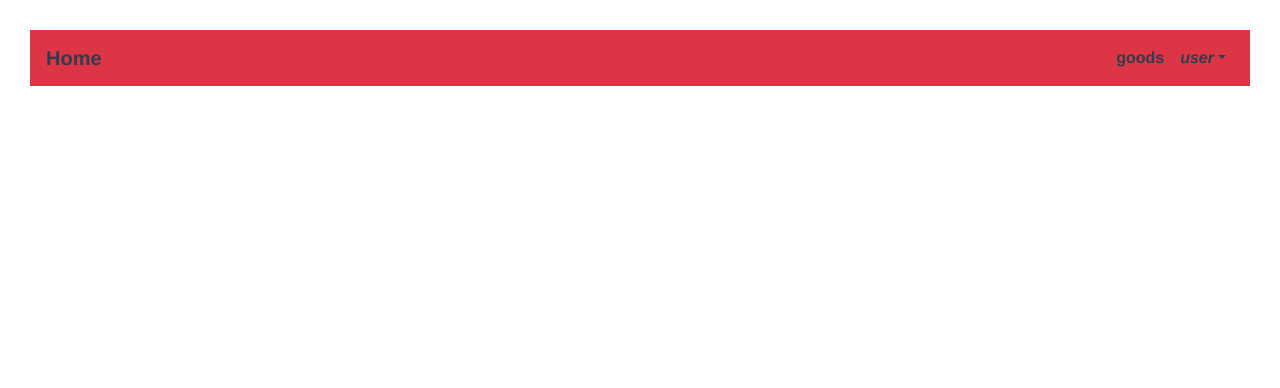
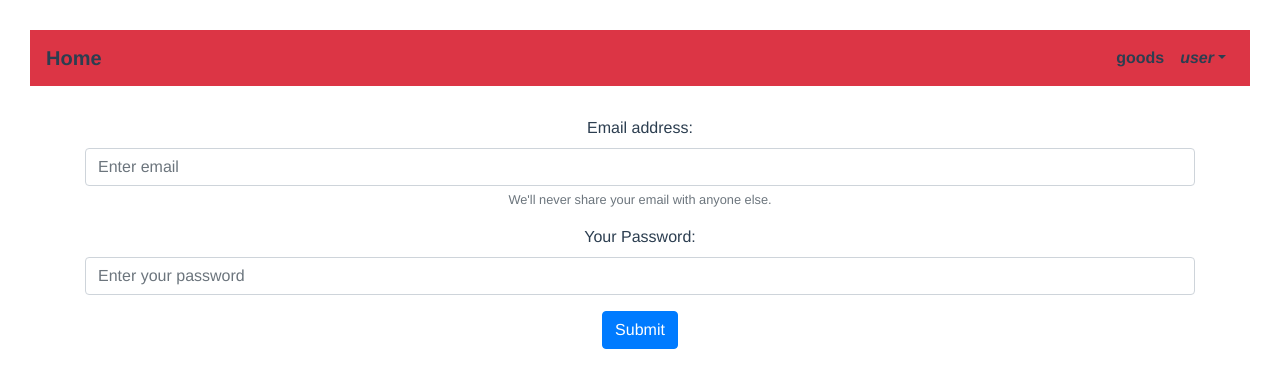
Before and after one commit to bertyn99/vue-expressjs_rest_api_airbnblike, a Vue app in the folder client/: page /login in a window 1280 px wide. Shown: the top 388 px of the page. Built offline with nearby package versions, Linux system fonts and the light colour scheme.

Commit message:
add vee validate

```diff
--- a/client/package.json
+++ b/client/package.json
@@ -14,6 +14,7 @@
     "core-js": "^3.6.5",
     "mysql": "^2.18.1",
     "mysql2": "^2.1.0",
+    "vee-validate": "^3.3.6",
     "vue": "^2.6.11",
     "vue-router": "^3.2.0",
     "vuex": "^3.4.0"
--- a/client/src/components/FormSignup.vue
+++ b/client/src/components/FormSignup.vue
@@ -1,6 +1,6 @@
 <template>
   <div>
-    <b-form @submit="onSubmit" @reset="onReset" v-if="show">
+    <b-form >
       <b-form-group
         id="input-group-1"
         label="Email address:"
@@ -9,79 +9,49 @@
       >
         <b-form-input
           id="input-1"
-          v-model="form.email"
+          v-model="loginForm.email"
           type="email"
           required
           placeholder="Enter email"
+          :state="[required('email'), emailFormat()]"
         ></b-form-input>
       </b-form-group>
 
-      <b-form-group id="input-group-2" label="Your Name:" label-for="input-2">
+      <b-form-group id="input-group-2" label="Your Password:" label-for="input-2">
         <b-form-input
           id="input-2"
-          v-model="form.name"
+          v-model="loginForm.password"
           required
-          placeholder="Enter name"
-        ></b-form-input>
+          placeholder="Enter your password"
+       :type="showPassword ? 'text' : 'password'"
+       :state="minLength('password',6)"
+       counter=true></b-form-input>
+       <b-form-invalid-feedback :state="minLength('password',6)">
+        {{ minLength('password',6) }}
+      </b-form-invalid-feedback>
+      <b-form-valid-feedback :state="validation">
+        Looks Good.
+      </b-form-valid-feedback>
       </b-form-group>
-
-      <b-form-group id="input-group-3" label="Food:" label-for="input-3">
-        <b-form-select
-          id="input-3"
-          v-model="form.food"
-          :options="foods"
-          required
-        ></b-form-select>
-      </b-form-group>
-
-      <b-form-group id="input-group-4">
-        <b-form-checkbox-group v-model="form.checked" id="checkboxes-4">
-          <b-form-checkbox value="me">Check me out</b-form-checkbox>
-          <b-form-checkbox value="that">Check that out</b-form-checkbox>
-        </b-form-checkbox-group>
-      </b-form-group>
-
-      <b-button type="submit" variant="primary">Submit</b-button>
-      <b-button type="reset" variant="danger">Reset</b-button>
+      <b-button type="submit" variant="primary" >Submit</b-button>
     </b-form>
-    <b-card class="mt-3" header="Form Data Result">
-      <pre class="m-0">{{ form }}</pre>
-    </b-card>
   </div>
 </template>
 
 <script>
-  export default {
-    data() {
-      return {
-        form: {
-          email: '',
-          name: '',
-          food: null,
-          checked: []
-        },
-        foods: [{ text: 'Select One', value: null }, 'Carrots', 'Beans', 'Tomatoes', 'Corn'],
-        show: true
-      }
-    },
-    methods: {
-      onSubmit(evt) {
-        evt.preventDefault()
-        alert(JSON.stringify(this.form))
-      },
-      onReset(evt) {
-        evt.preventDefault()
-        // Reset our form values
-        this.form.email = ''
-        this.form.name = ''
-        this.form.food = null
-        this.form.checked = []
-        // Trick to reset/clear native browser form validation state
-        this.show = false
-        this.$nextTick(() => {
-          this.show = true
-        })
+import validations from '@/components/utils/validations'
+import { ValidationObserver, ValidationProvider } from 'vee-validate';
+export default {
+  name: 'FormSignup',
+  data () {
+    return {
+      ...validations,
+      showPassword: false,
+      loginForm: {
+        email: '',
+        password: ''
       }
     }
   }
+}
 </script>
--- a/client/src/components/utils/validations.js
+++ b/client/src/components/utils/validations.js
@@ -1,5 +1,5 @@
 const required = (propertyType) => {
-  return v => v && v.length > 0 || `You must input a ${propertyType}`
+  return v => v && v.length > 3 || `You must input a ${propertyType}`
 }
 const minLength = (propertyType, minLength) => {
   return v => v && v.length >= minLength || `${propertyType} must be at least ${minLength} characters`
@@ -9,8 +9,8 @@ const maxLength = (propertyType, maxLength) => {
 }
 
 const emailFormat = () => {
-  let regex = /^\w+([\.-]?\w+)*@\w+([\.-]?\w+)*(\.\w{2,24})+$/
-  return v => v && regex.test(v) || "Must be a valid email"
+  const regex = /^\w+([\.-]?\w+)*@\w+([\.-]?\w+)*(\.\w{2,24})+$/
+  return v => v && regex.test(v) || 'Must be a valid email'
 }
 
 export default {
--- a/client/src/main.js
+++ b/client/src/main.js
@@ -5,6 +5,7 @@ import store from './store'
 import 'bootstrap/dist/css/bootstrap.css'
 import 'bootstrap-vue/dist/bootstrap-vue.css'
 import { BootstrapVue, IconsPlugin } from 'bootstrap-vue'
+
 
 Vue.use(BootstrapVue)
 Vue.use(IconsPlugin)
--- a/client/src/store/index.js
+++ b/client/src/store/index.js
@@ -70,7 +70,7 @@ export default new Vuex.Store({
     },
     async login ({ commit }, loginInfo) {
       try {
-        const response = await Api().post('/sessions', loginInfo)
+        const response = await Api().post(URL + '/users/login', loginInfo)
         const user = response.data.data.attributes
 
         commit('SET_CURRENT_USER', user)
--- a/client/src/views/Login.vue
+++ b/client/src/views/Login.vue
@@ -1,22 +1,14 @@
 <template>
-  <div>
-  </div>
+ <b-container>
+   <FormSignup></FormSignup>
+ </b-container>
 </template>
 
 <script>
-import validations from '@/components/utils/validations'
+import FormSignup from '@/components/FormSignup.vue'
 export default {
   name: 'Login',
-  data () {
-    return {
-      ...validations,
-      showPassword: false,
-      loginForm: {
-        email: '',
-        password: ''
-      }
-    }
-  },
+  components: { FormSignup },
   methods: {
     async loginUser (loginForm) {
       const user = await this.$store.dispatch('users/login', loginForm)
```
Also changed, not shown: 1 other file (tests, documents, lock files or other folders). Lines whose indentation alone changed are shown as unchanged.
